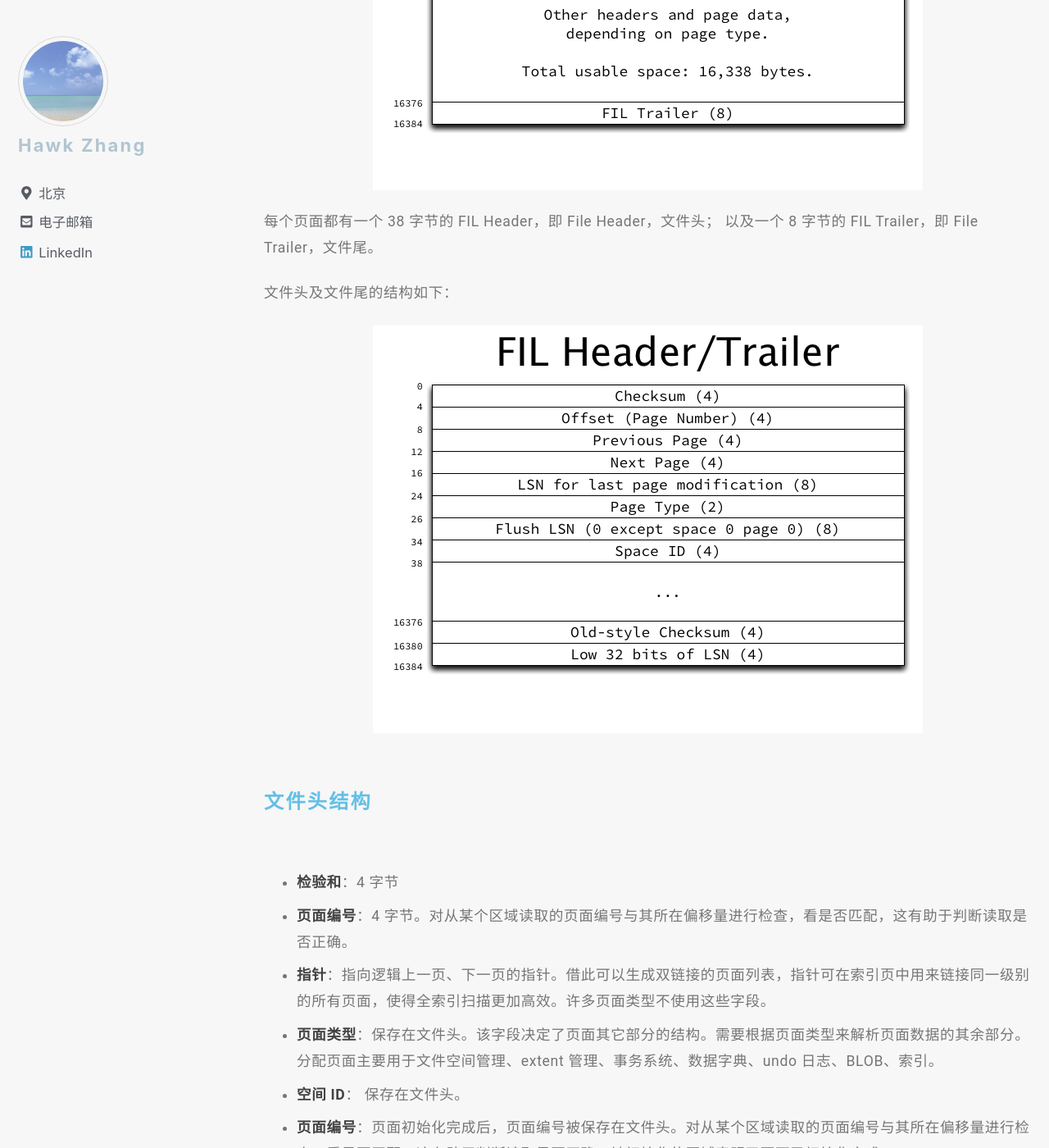
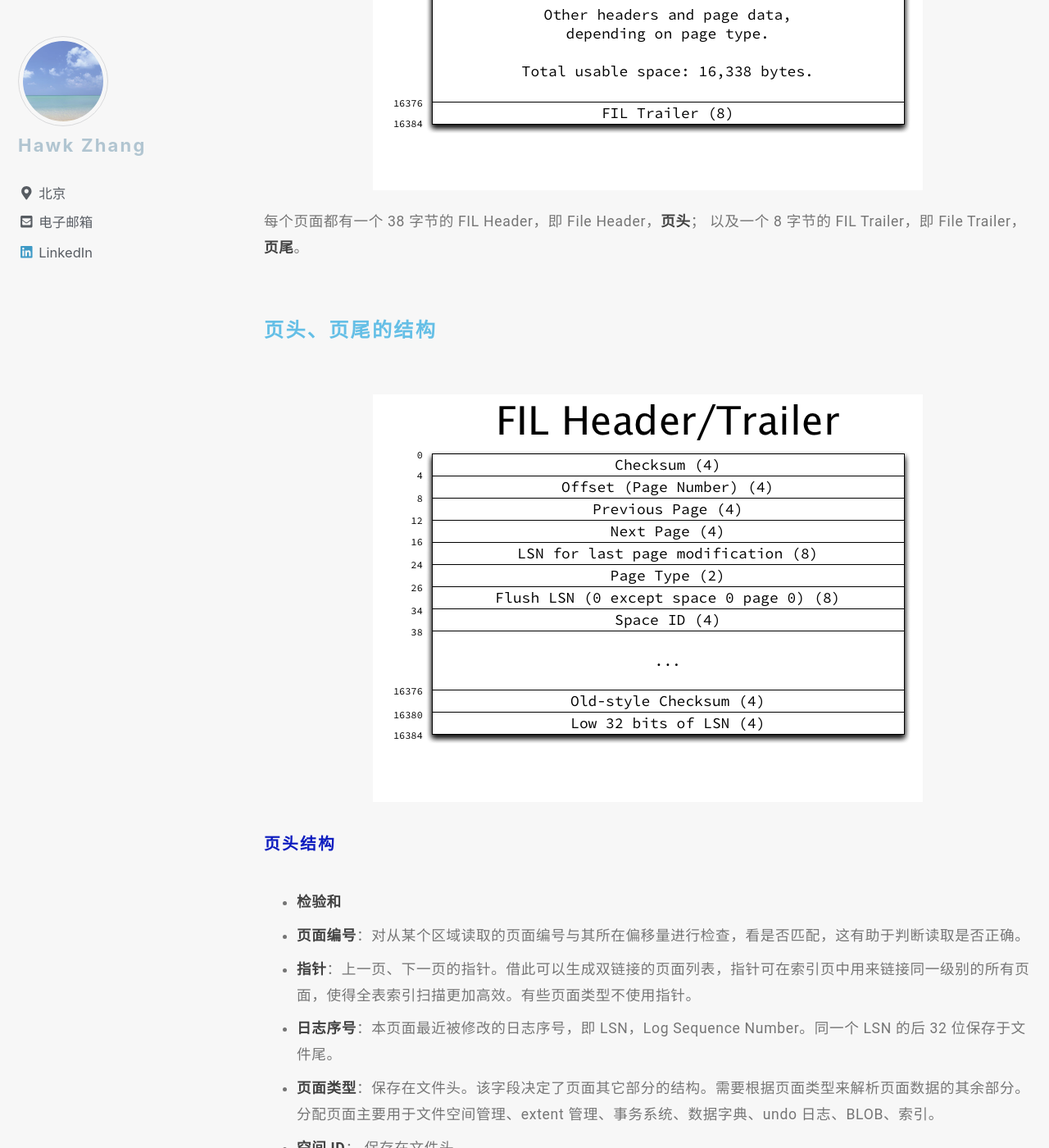
Before and after one commit to narru888/linotes_note, a Jekyll site: the page built from _posts/mysql/2016-04-01-innodb.struc.md, in a window 1280 px wide and 1400 px high, scrolled down 5755 px. Shown: the whole window at 82% size. Built offline with Jekyll 4.4.1, drawn with Linux system fonts in a browser that asks for light colours; nearby versions of some CDN libraries; a script that is not in the unit is left out; some of the changed text lies outside the part shown.

Commit message:
update on 2018-08-21 09:10:01 CST

```diff
--- a/_posts/mysql/2016-04-01-innodb.struc.md
+++ b/_posts/mysql/2016-04-01-innodb.struc.md
@@ -212,28 +212,33 @@
 
 ![image-center](/assets/images/Basic_Page_Overview.png){: .align-center}
 
-每个页面都有一个 38 字节的 FIL Header，即 File Header，文件头； 以及一个 8 字节的 FIL Trailer，即 File Trailer，文件尾。
+每个页面都有一个 38 字节的 FIL Header，即 File Header，**页头**； 以及一个 8 字节的 FIL Trailer，即 File Trailer，**页尾**。
 
-文件头及文件尾的结构如下：
+
+
+
+#### 页头、页尾的结构
 
 ![image-center](/assets/images/FIL_Header_and_Trailer.png){: .align-center}
 
-#### 文件头结构
 
-* **检验和**：4 字节
-* **页面编号**：4 字节。对从某个区域读取的页面编号与其所在偏移量进行检查，看是否匹配，这有助于判断读取是否正确。
-* **指针**：指向逻辑上一页、下一页的指针。借此可以生成双链接的页面列表，指针可在索引页中用来链接同一级别的所有页面，使得全索引扫描更加高效。许多页面类型不使用这些字段。
+##### 页头结构
+
+* **检验和**
+* **页面编号**：对从某个区域读取的页面编号与其所在偏移量进行检查，看是否匹配，这有助于判断读取是否正确。
+* **指针**：上一页、下一页的指针。借此可以生成双链接的页面列表，指针可在索引页中用来链接同一级别的所有页面，使得全表索引扫描更加高效。有些页面类型不使用指针。
+* **日志序号**：本页面最近被修改的日志序号，即 LSN，Log Sequence Number。同一个 LSN 的后 32 位保存于文件尾。
 * **页面类型**：保存在文件头。该字段决定了页面其它部分的结构。需要根据页面类型来解析页面数据的其余部分。分配页面主要用于文件空间管理、extent 管理、事务系统、数据字典、undo 日志、BLOB、索引。
 * **空间 ID**： 保存在文件头。
 * **页面编号**：页面初始化完成后，页面编号被保存在文件头。对从某个区域读取的页面编号与其所在偏移量进行检查，看是否匹配，这有助于判断读取是否正确。被初始化的区域表明了页面已初始化完成。
 
 *
-* **日志序号**：本页面最近被修改的日志序号，即 LSN，Log Sequence Number，64 位长，保存于文件头。同一个 LSN 的后 32 位保存于文件尾。
+*
 * **刷新 LSN**：即 Flush LSN，64 位，保存于文件头。
+* **日志序号**：与同一个 LSN 的后 32 位保存于文件尾。
 
 
-
-#### 文件尾结构
+##### 页尾结构
 
 * **检验和**：32 位的旧格式的检验和。旧的校验可以抛弃，该空间在某一时刻会被回收。
 
```
